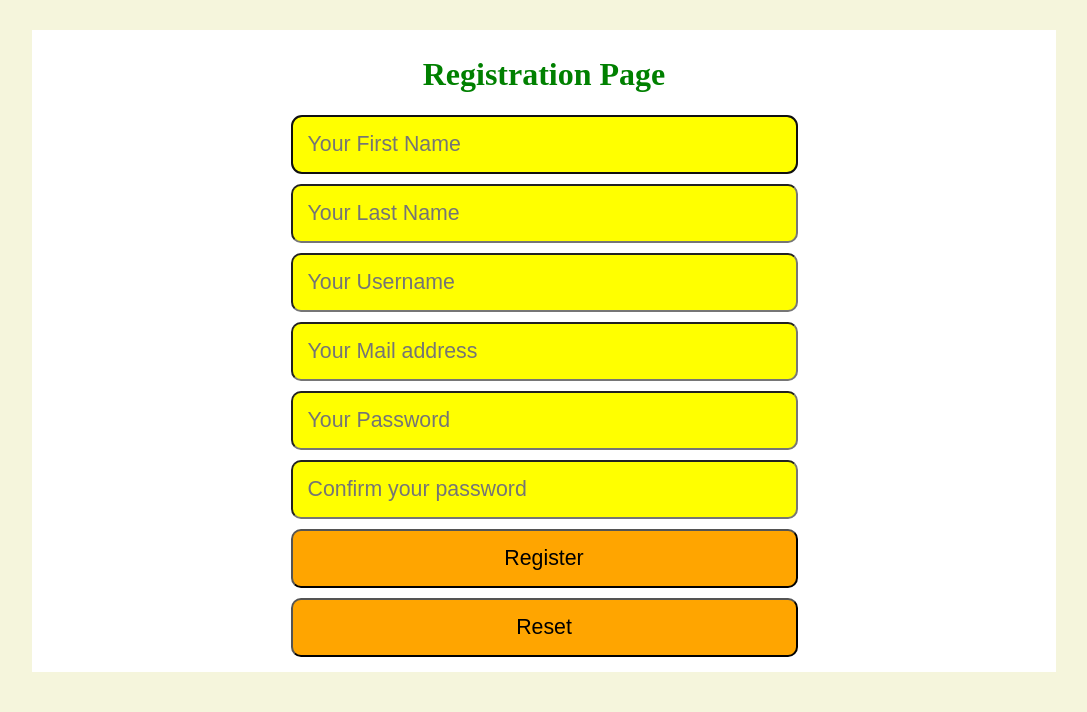
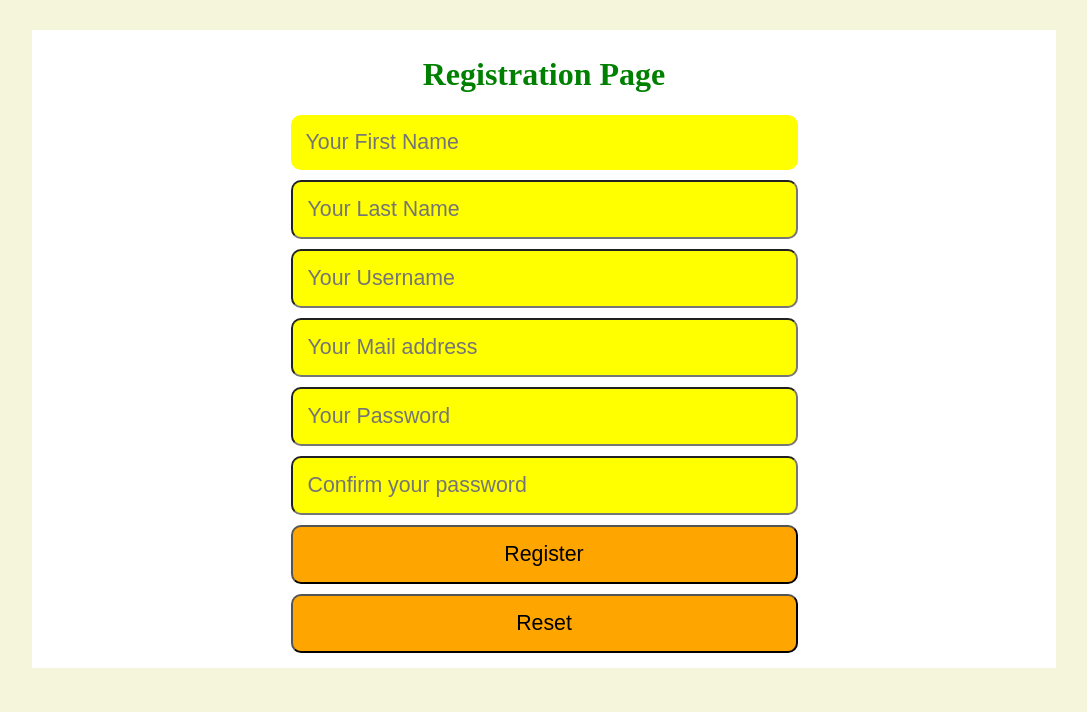
Before and after one commit to darkPainn/WebApplication, a PHP site: page /src/controller/Register.php in a window 1280 px wide, with the restyled element focused. Shown: the part 99-811 px from the top of the page, without its empty margins (96-1183 px from the left). Run offline with PHP 8.4, Linux system fonts and the light colour scheme; style sheets or scripts are compiled from the project's sources.

Commit message:
last commit#

```diff
--- a/scss/style.scss
+++ b/scss/style.scss
@@ -10,6 +10,11 @@ and open the template in the editor.
 
 *{
     box-sizing: border-box;
+}
+
+input:focus {
+    outline: none;
+    border: none;
 }
 body{
     background-color: beige;
```
